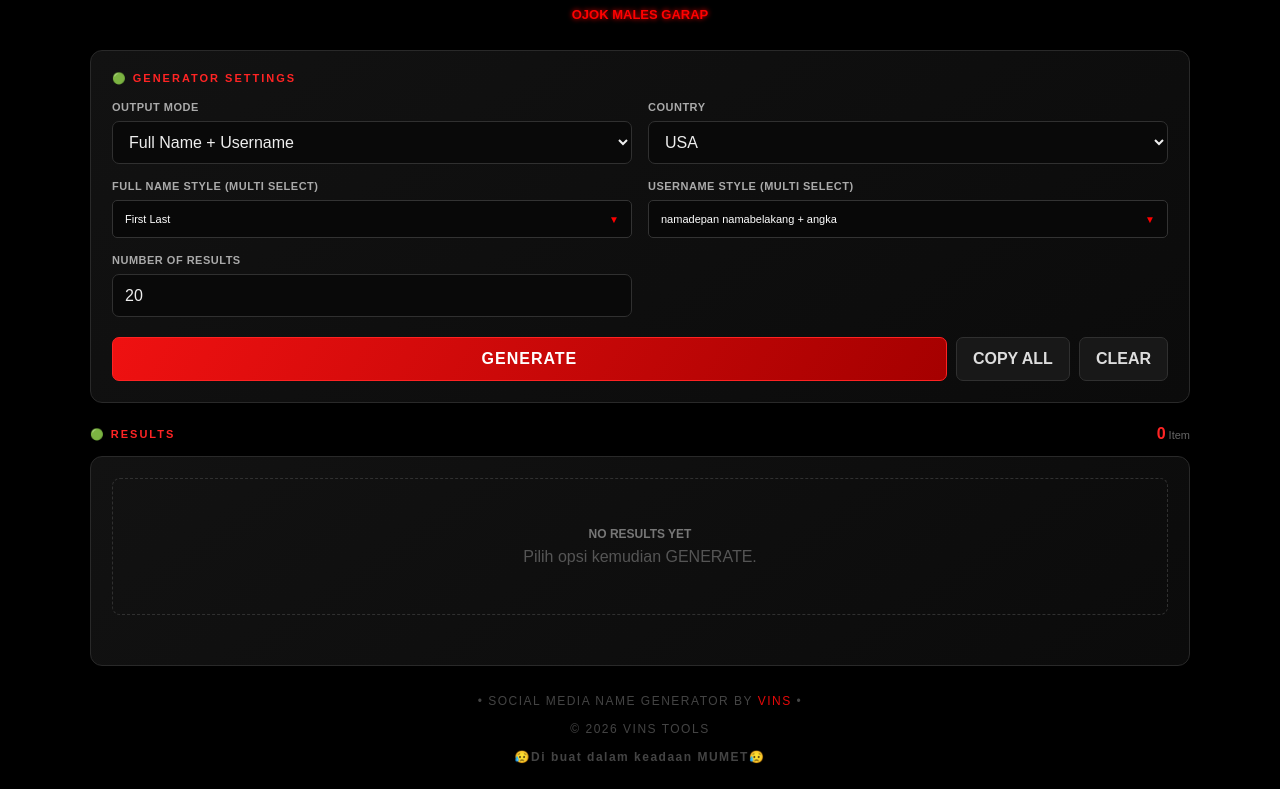
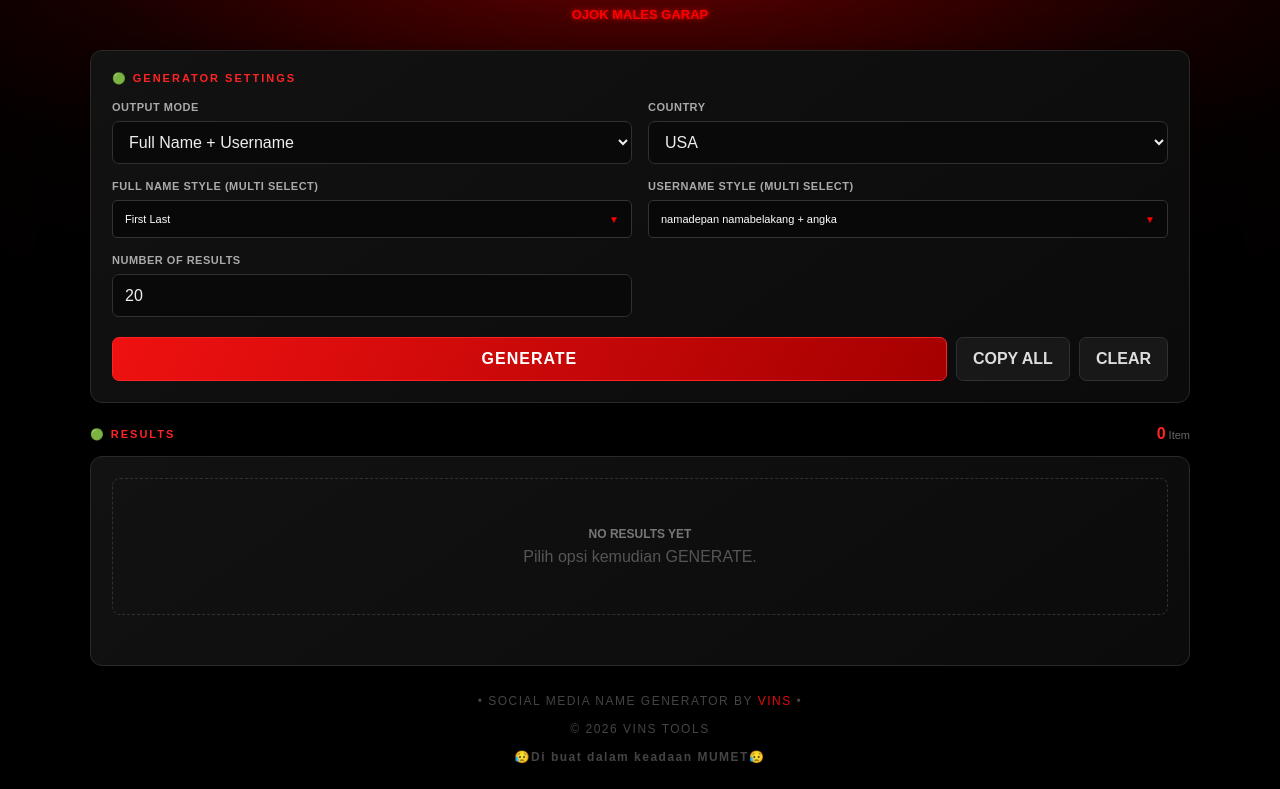
Before and after one commit to miung-garong/gen-aran.cakicliks, a plain HTML site: page index.html in a window 1280 px wide. Shown: the part 96-885 px from the top of the page. Drawn offline with Linux system fonts and the light colour scheme.

Commit message:
Update index.html

```diff
--- a/index.html
+++ b/index.html
@@ -33,16 +33,37 @@ html{
 body{
     margin:0;
     min-height:100vh;
+    position:relative;
+    background:#070707;
+    color:var(--text);
+    font-family:Arial,Helvetica,sans-serif;
+}
+
+body::before{
+    content:"";
+    position:fixed;
+    top:0;
+    left:0;
+    width:100%;
+    height:650px;
+
     background:
         radial-gradient(
-            ellipse 80% 55% at 50% 0%,
-            rgba(150,0,0,0.50) 0%,
-            rgba(70,0,0,0.25) 45%,
-            transparent 75%
-        ),
-        #070707;
-    color:var(--text);
-    font-family:Arial,Helvetica,sans-serif;
+            ellipse 90% 75% at 50% 0%,
+            rgba(180,0,0,0.75) 0%,
+            rgba(120,0,0,0.55) 25%,
+            rgba(70,0,0,0.35) 50%,
+            rgba(30,0,0,0.15) 70%,
+            transparent 100%
+        );
+
+    pointer-events:none;
+    z-index:0;
+}
+
+body > *{
+    position:relative;
+    z-index:1;
 }
 
 button,
```
